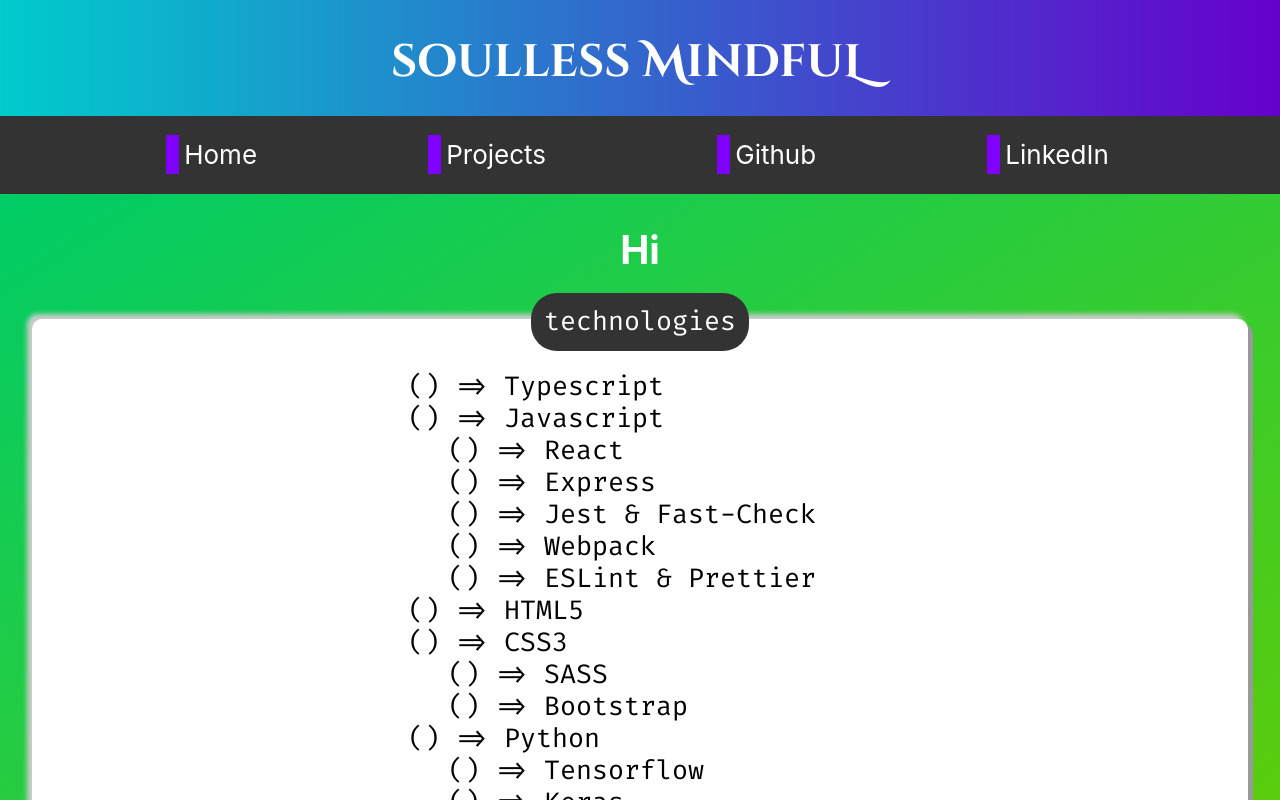
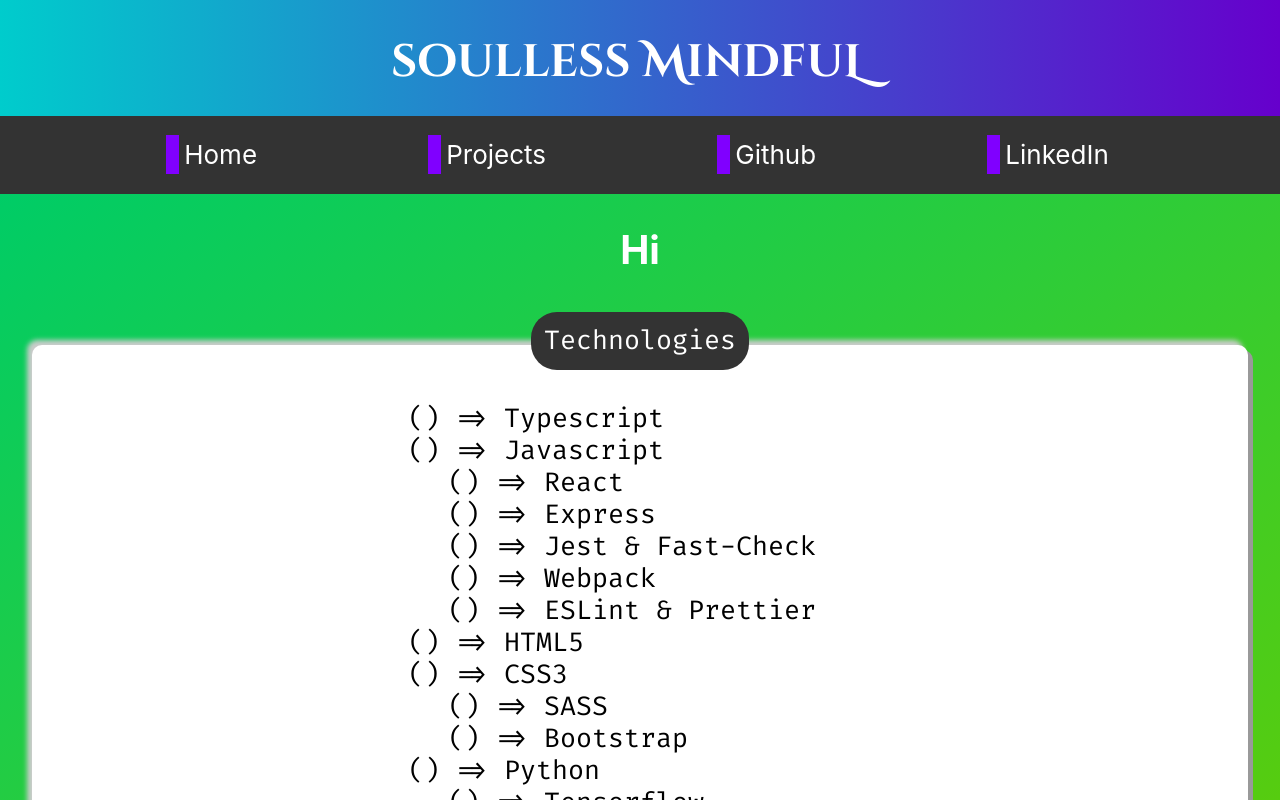
Before and after one commit to SoullessMindful/SoullessMindful.github.io, a React (Create React App) app in the folder soulless-mindful-home/: page / in a window 1280 px wide. Shown: the top 800 px of the page. Built offline with nearby package versions, Linux system fonts and the light colour scheme.

Commit message:
Labels in ContentBlocks improved

```diff
--- a/soulless-mindful-home/src/components/ContentBlock.tsx
+++ b/soulless-mindful-home/src/components/ContentBlock.tsx
@@ -1,11 +1,12 @@
 import React, { FunctionComponent } from 'react'
 import styled from 'styled-components'
 
-const StyledContentBlock = styled.article`
+const StyledContentBlock = styled.article<{ isLabel: boolean }>`
   position: relative;
+  animation: slide-from-left 0.3s;
   width: 95%;
-  padding: 2rem;
-  margin: 1rem 0;
+  padding: 2.5rem;
+  margin: ${(p) => (p.isLabel ? 3 : 1)}rem 0 1rem 0;
   background-color: white;
   border-radius: 10px;
   box-shadow: -5px -5px 5px hsl(0, 0%, 80%), 5px 5px 0px hsl(0, 0%, 60%);
@@ -13,7 +14,7 @@
 
 const Label = styled.div`
   position: absolute;
-  top: -2rem;
+  top: -2.5rem;
   left: 50%;
   padding: 1rem;
   border-radius: 2rem;
@@ -21,6 +22,7 @@
   color: white;
   transform: translateX(-50%);
   font-family: 'Fira Code';
+  text-transform: capitalize;
 `
 
 interface ContentBlockProps {
@@ -31,7 +33,7 @@
   label,
   children,
 }) => (
-  <StyledContentBlock>
+  <StyledContentBlock isLabel={label !== undefined}>
     {label !== undefined ? <Label>{label}</Label> : undefined}
     {children}
   </StyledContentBlock>
--- a/soulless-mindful-home/src/components/Home.tsx
+++ b/soulless-mindful-home/src/components/Home.tsx
@@ -30,7 +30,7 @@
       <ContentBlock label="technologies">
         <List elements={technologies} />
       </ContentBlock>
-      <ContentBlock>Hehe</ContentBlock>
+      <ContentBlock label="som som">Hehe</ContentBlock>
     </Container>
   )
 }
--- a/soulless-mindful-home/src/index.css
+++ b/soulless-mindful-home/src/index.css
@@ -29,9 +29,20 @@
     monospace;
 }
 
+@keyframes slide-from-left {
+  from {
+    left: -25vw;
+    opacity: 0;
+  }
+  to {
+    left: 0;
+    opacity: 1;
+  }
+}
+
 @font-face {
   font-family: 'Cinzel Decorative';
-  src: url('./fonts/CinzelDecorative-Bold.otf') format("opentype");
+  src: url('./fonts/CinzelDecorative-Bold.otf') format('opentype');
   font-weight: bold;
 }
 
```
